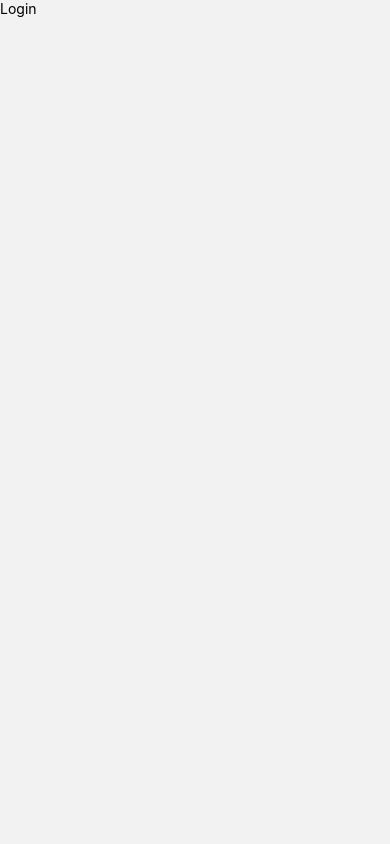
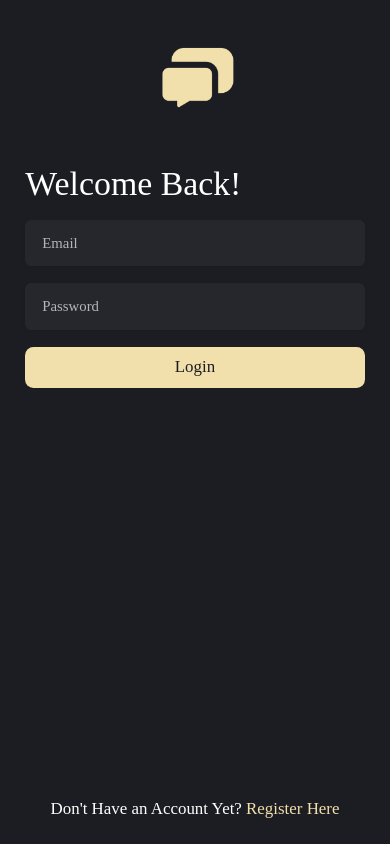
Before and after one commit to johnvees/Binar-Academy-Challenge-7, a React Native app: screen /Login in a window 390 px wide. Built offline with nearby package versions, Linux system fonts and the light colour scheme.

Commit message:
styling login screen and add button component

```diff
--- a/src/components/Button.js
+++ b/src/components/Button.js
@@ -1,14 +1,58 @@
-import { StyleSheet, Text, View } from 'react-native'
-import React from 'react'
+import {StyleSheet, Text, View, TouchableOpacity} from 'react-native';
+import React from 'react';
+import {colors, fonts} from '../utils';
+import {ms} from 'react-native-size-matters';
 
-const Button = () => {
-  return (
-    <View>
-      <Text>Button</Text>
-    </View>
-  )
-}
+const Button = ({onPress, type, title, secondaryTitle, primaryTitle}) => {
+  if (type === 'fullButton') {
+    return (
+      <TouchableOpacity onPress={onPress} style={styles.button}>
+        <Text style={styles.buttonText}>{title}</Text>
+      </TouchableOpacity>
+    );
+  } else if (type === 'textOnly') {
+    return (
+      <TouchableOpacity onPress={onPress}>
+        <Text style={styles.secondaryText}>
+          {secondaryTitle}
+          <Text style={styles.primaryText}>{primaryTitle}</Text>
+        </Text>
+      </TouchableOpacity>
+    );
+  } else {
+    return (
+      <View>
+        <Text>Button</Text>
+      </View>
+    );
+  }
+};
 
-export default Button
+export default Button;
 
-const styles = StyleSheet.create({})
+const styles = StyleSheet.create({
+  button: {
+    backgroundColor: colors.button.background,
+    borderRadius: ms(8),
+    paddingVertical: ms(10),
+    paddingHorizontal: ms(24),
+  },
+  buttonText: {
+    fontSize: ms(16),
+    fontFamily: fonts.primary[600],
+    color: colors.button.text,
+    textAlign: 'center',
+  },
+  secondaryText: {
+    fontSize: ms(16),
+    fontFamily: fonts.primary[400],
+    color: colors.text.primary,
+    textAlign: 'center',
+  },
+  primaryText: {
+    fontSize: ms(16),
+    fontFamily: fonts.primary[600],
+    color: colors.button.background,
+    textAlign: 'center',
+  },
+});
--- a/src/routes/MainStack.js
+++ b/src/routes/MainStack.js
@@ -35,7 +35,7 @@ const MainStack = () => {
   return (
     <Stack.Navigator
       screenOptions={{headerShown: false}}
-      initialRouteName="ChatRoom">
+      initialRouteName="Login">
       <Stack.Screen name="MainApp" component={MainApp} />
       <Stack.Screen name="Login" component={Login} />
       <Stack.Screen name="Register" component={Register} />
--- a/src/screens/Auth/Login.js
+++ b/src/screens/Auth/Login.js
@@ -1,14 +1,95 @@
-import { StyleSheet, Text, View } from 'react-native'
-import React from 'react'
+import {StyleSheet, Text, View, Image, TextInput} from 'react-native';
+import React, {useState} from 'react';
+import {SafeAreaView} from 'react-native-safe-area-context';
+import {Button, Gap} from '../../components';
+
+import Logo from '../../assets/logo.png';
+import {colors, fonts} from '../../utils';
+import {ms} from 'react-native-size-matters';
 
 const Login = () => {
+  const [email, setEmail] = useState('');
+  const [password, setPassword] = useState('');
+
   return (
-    <View>
-      <Text>Login</Text>
-    </View>
-  )
-}
+    <SafeAreaView style={styles.container}>
+      <View style={styles.contentLogo}>
+        <Image source={Logo} style={styles.logo} />
+      </View>
+      <Gap height={ms(32)} />
+      <Text style={styles.title}>Welcome Back!</Text>
+      <Gap height={ms(16)} />
+      <TextInput
+        style={styles.textInput}
+        placeholder="Email"
+        placeholderTextColor={colors.text.secondary}
+        selectionColor={colors.text.primary}
+        onChangeText={text => {
+          setEmail(text);
+        }}
+      />
+      <Gap height={ms(16)} />
+      <TextInput
+        style={styles.textInput}
+        placeholder="Password"
+        secureTextEntry={true}
+        placeholderTextColor={colors.text.secondary}
+        selectionColor={colors.text.primary}
+        onChangeText={text => {
+          setPassword(text);
+        }}
+      />
+      <Gap height={ms(16)} />
+      <Button type={'fullButton'} title={'Login'} />
+      <View style={{flex: 1, justifyContent: 'flex-end'}}>
+        <Button
+          type={'textOnly'}
+          secondaryTitle={"Don't Have an Account Yet?"}
+          primaryTitle={' Register Here'}
+        />
+      </View>
+    </SafeAreaView>
+  );
+};
 
-export default Login
+export default Login;
 
-const styles = StyleSheet.create({})
+const styles = StyleSheet.create({
+  container: {
+    flex: 1,
+    backgroundColor: colors.background.primary,
+    padding: ms(24),
+  },
+  contentLogo: {
+    flexDirection: 'row',
+    justifyContent: 'center',
+    // backgroundColor: colors.icon.danger,
+  },
+  logo: {
+    width: ms(100),
+    height: ms(100),
+  },
+  title: {
+    fontFamily: fonts.primary[600],
+    color: colors.text.primary,
+    fontSize: ms(32),
+  },
+  textInput: {
+    borderRadius: ms(6),
+    backgroundColor: colors.background.secondary,
+    height: ms(44),
+    paddingHorizontal: ms(16),
+    color: colors.text.primary,
+    fontFamily: fonts.primary[400],
+    fontSize: ms(14),
+    shadowColor: colors.black,
+    shadowOffset: {
+      width: 0,
+      height: 1,
+    },
+    shadowOpacity: 0.22,
+    shadowRadius: 2.22,
+
+    elevation: 3,
+  },
+});
```
Also changed, not shown: src/assets/logo.png (added).
